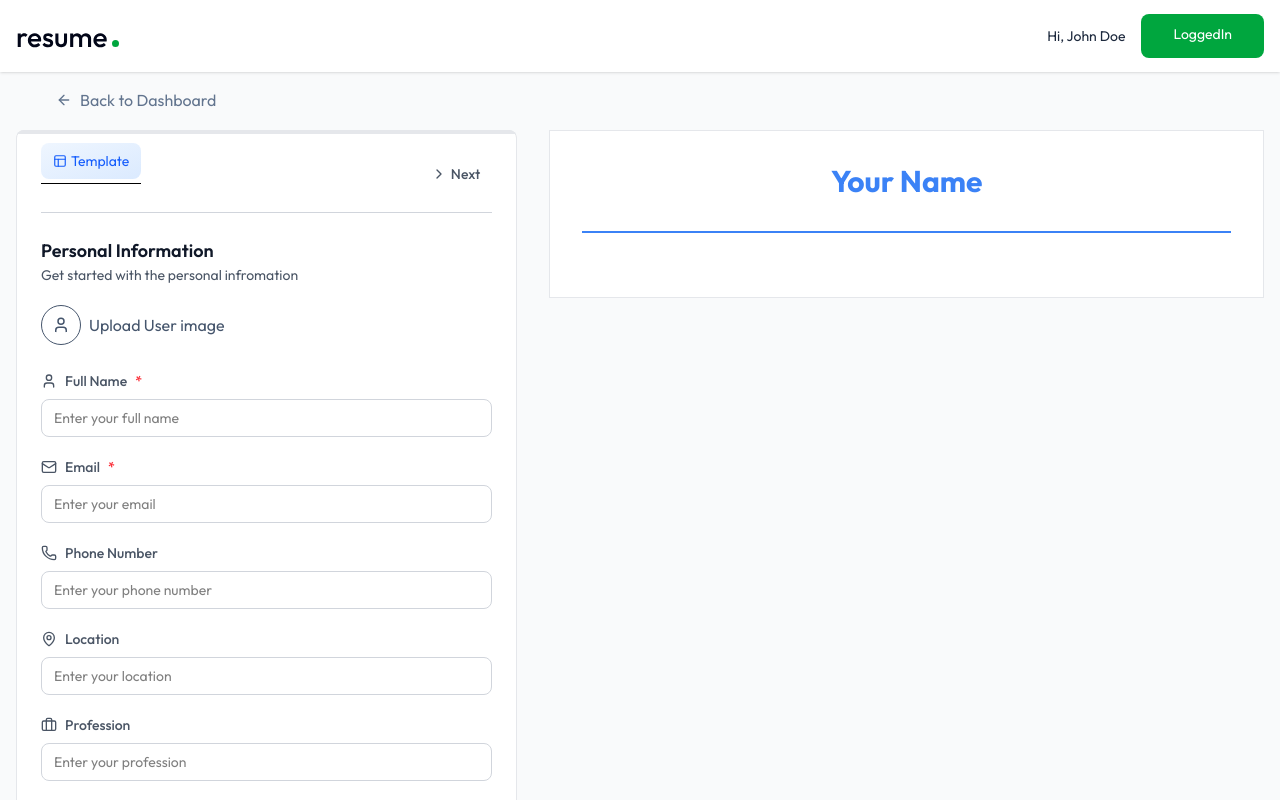
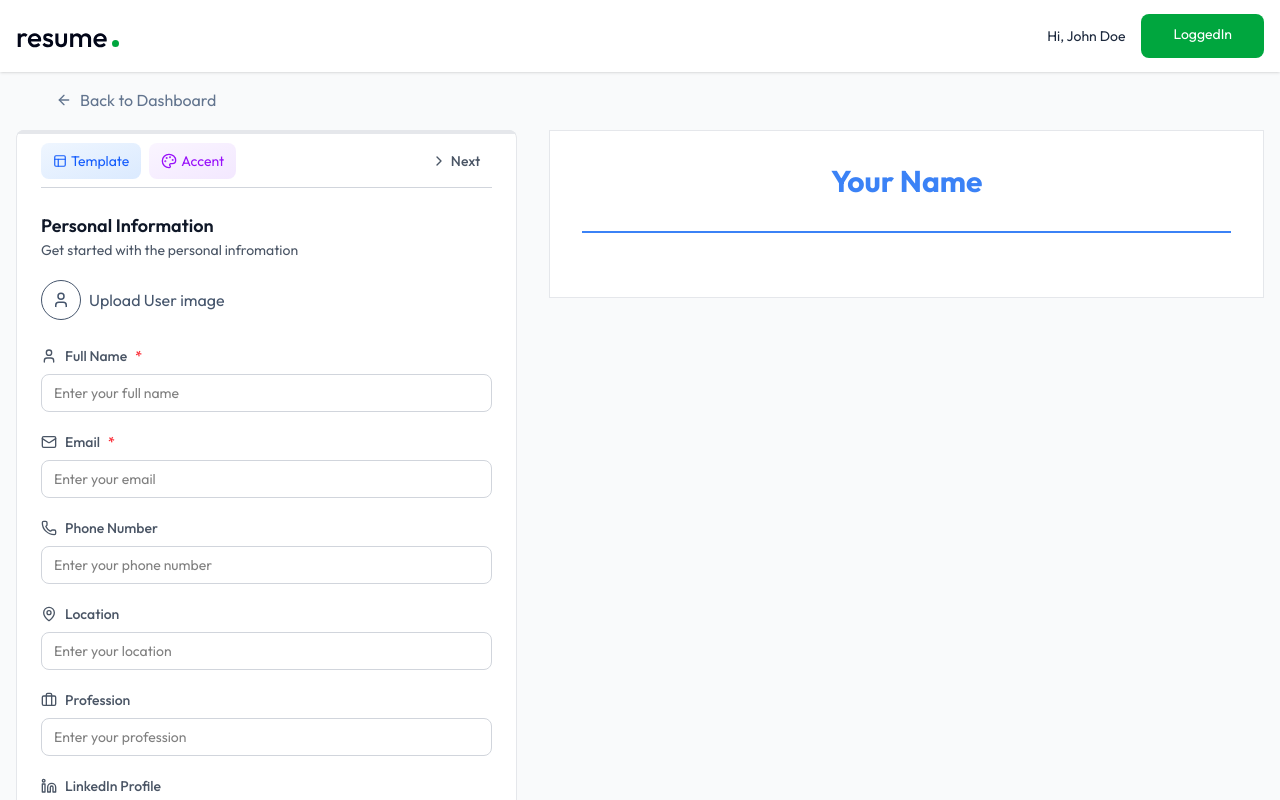
Before and after one commit to PruthvirajKharate/AIResumeBuilder, a React (Vite) app in the folder resume-builder/: page /app/builder/1 in a window 1280 px wide. Shown: the top 800 px of the page. Built offline with nearby package versions, Linux system fonts and the light colour scheme.

Commit message:
Implemented Templates and color changes

```diff
--- /dev/null
+++ b/resume-builder/src/components/ColorPicker.jsx
@@ -0,0 +1,64 @@
+import React, { useState } from "react";
+import { Palette, Check } from "lucide-react";
+
+const ColorPicker = ({ selectedColor, onChange }) => {
+  const colors = [
+    { name: "Blue", value: "#3B82F6" },
+    { name: "Indigo", value: "#6366F1" },
+    { name: "Purple", value: "#8B5CF6" },
+    { name: "Green", value: "#10B981" },
+    { name: "Red", value: "#EF4444" },
+    { name: "Orange", value: "#f97316" },
+    { name: "Teal", value: "#14b8a6" },
+    { name: "Pink", value: "#ec4899" },
+    { name: "Grey", value: "#6b7280" },
+    { name: "Black", value: "#000000" },
+  ];
+  const [isOpen, setIsOpen] = useState(false);
+  return (
+    <div className="relative">
+      <button
+        className="flex items-center gap-1 text-sm text-purple-600 bg-gradient-to-br from-purple-50 to-purple-100
+      ring-purple-300 hover:ring transition-all px-3 py-2 rounded-lg"
+        onClick={() => {
+          setIsOpen(!isOpen);
+        }}
+      >
+        <Palette size={16} /> <span className="max-sm:hidden">Accent</span>
+      </button>
+      {isOpen && (
+        <div
+          className="grid grid-cols-4 w-60 gap-2 absolute top-full left-0 right-0
+        p-3 mt-2 z-10 bg-white rounded-md border border-gray-200 shadow-sm"
+        >
+          {colors.map((color) => (
+            <div
+              key={color.value}
+              className="relative cursor-pointer group flex flex-col"
+              onClick={() => {
+                onChange(color.value);
+              }}
+            >
+              <div
+                className={`w-12 h-12 rounded-full border-2
+                    border-transparent group-hover:border-black/25
+                    transition-colors `}
+                style={{ background: color.value }}
+              ></div>
+              {selectedColor === color.value && (
+                <div className="absolute top-0 left-0 right-0 bottom-4.5 flex items-center justify-center">
+                  <Check className="size-5 text-white" />
+                </div>
+              )}
+              <p className="text-xs text-center mt-1 text-gray-600">
+                {color.name}
+              </p>
+            </div>
+          ))}
+        </div>
+      )}
+    </div>
+  );
+};
+
+export default ColorPicker;
--- a/resume-builder/src/pages/ResumeBuilder.jsx
+++ b/resume-builder/src/pages/ResumeBuilder.jsx
@@ -16,6 +16,7 @@ import {
 import PersonalInfoForm from "../components/PersonalInfoForm";
 import ResumePreview from "../components/ResumePreview";
 import TemplateSelector from "../components/TemplateSelector";
+import ColorPicker from "../components/ColorPicker";
 
 const ResumeBuilder = () => {
   const { resumeId } = useParams();
@@ -85,11 +86,20 @@ const ResumeBuilder = () => {
 
               {/* Section Navigation */}
               <div className="flex justify-between items-center mb-6 border-b border-gray-300 py-1">
-                <div className="flex justify-between items-center mb-6 border-b border-fray-300 py-1">
+                <div className="flex items-center gap-2">
                   <TemplateSelector
                     selectedTemplate={resumeData.template}
                     onChange={(template) => {
                       setResumeData((prev) => ({ ...prev, template }));
+                    }}
+                  />
+                  <ColorPicker
+                    selectedColor={resumeData.accent_color}
+                    onChange={(color) => {
+                      setResumeData((prev) => ({
+                        ...prev,
+                        accent_color: color,
+                      }));
                     }}
                   />
                 </div>
```
